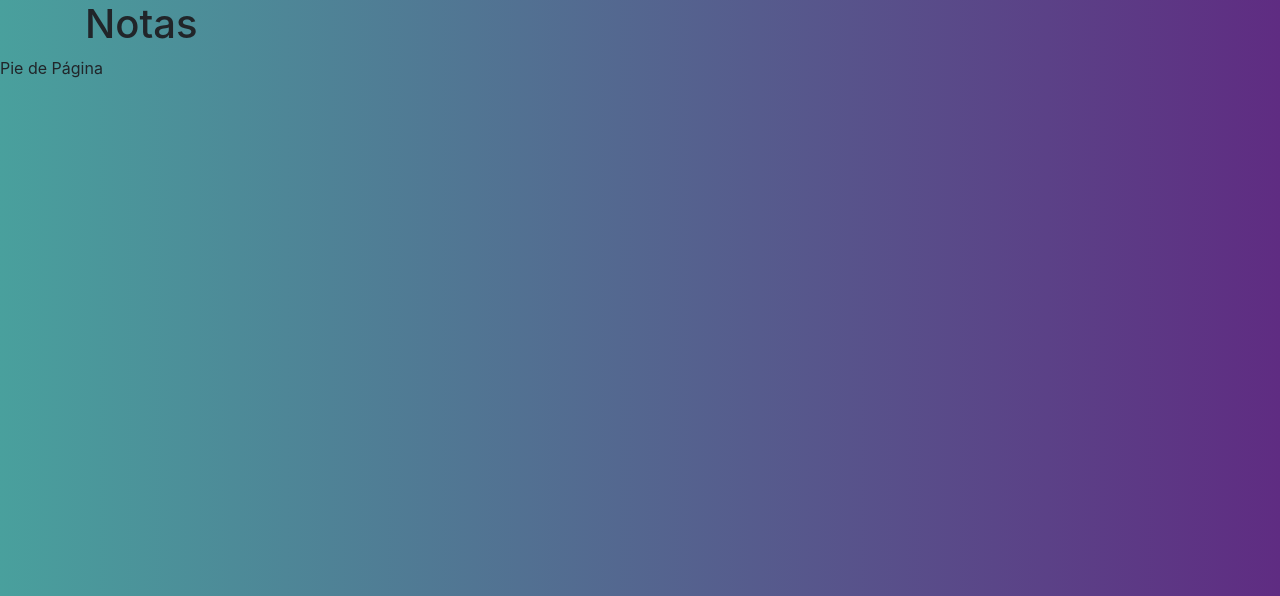
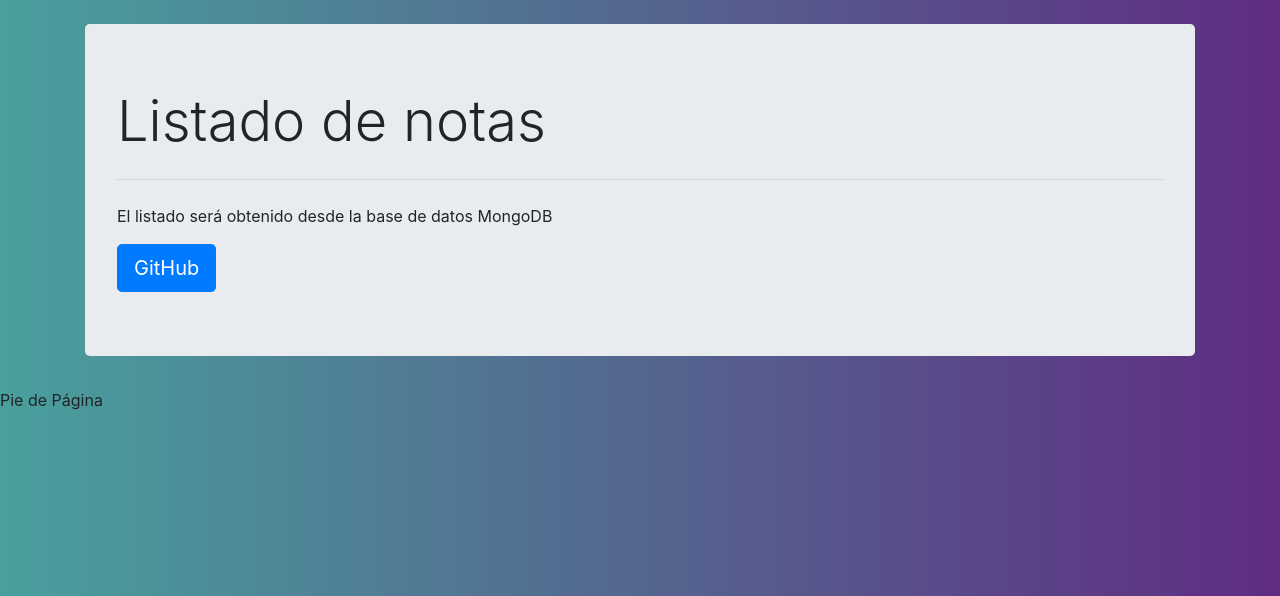
Before and after one commit to jcarlosj/Node-CRUD-App-Notes-YT-Fatz, a Node server app: page /notes in a window 1280 px wide. Shown: the part 24-620 px from the top of the page. Run offline with Node 20, Linux system fonts and the light colour scheme; some libraries are stand-ins or nearby versions.

Commit message:
[+] Node: Registro en MongoDB usando funciones Asincronas

```diff
--- a/src/routes/notes.js
+++ b/src/routes/notes.js
@@ -9,7 +9,7 @@ const Note = require( '../models/Note' );    // Model
 router .get( '/notes/add', ( request, response ) => {
     response .render( 'notes/new-note' );
 });
-router .post( '/notes/new-note', ( request, response ) => {     // Recibe datos enviados por el formulario
+router .post( '/notes/new-note', async ( request, response ) => {     // Recibe datos enviados por el formulario
     const { title, description } = request .body,               // Destructuring
             errors = [];
 
@@ -27,7 +27,8 @@ router .post( '/notes/new-note', ( request, response ) => {     // Recibe datos
     else {
         const newNote = new Note({ title, description });       // Creamos una estructura JSON usando el Schema Definido con Mongoose
         console .log( newNote );
-        response .send( 'Los datos han sido enviados exitosamente por el método POST' );
+        await newNote .save();                                  // Guarda en la BD MongoDB. Tomará unos segundos por lo que se define como una funcion asincrona o usar then() para hacer acciones al finalizar la tarea
+        response .redirect( '/notes' );                         // Redireciona al path /notes (Lista de datos guardados)
     }
 
 });
--- a/src/views/notes/notes.hbs
+++ b/src/views/notes/notes.hbs
@@ -1 +1,6 @@
-<h1>Notas</h1>
+<div class="jumbotron mt-4">
+    <h1 class="display-4">Listado de notas</h1>
+    <hr class="my-4">
+    <p>El listado será obtenido desde la base de datos MongoDB</p>
+    <a class="btn btn-primary btn-lg" href="https://github.com/jcarlosj">GitHub</a>
+</div>
```
